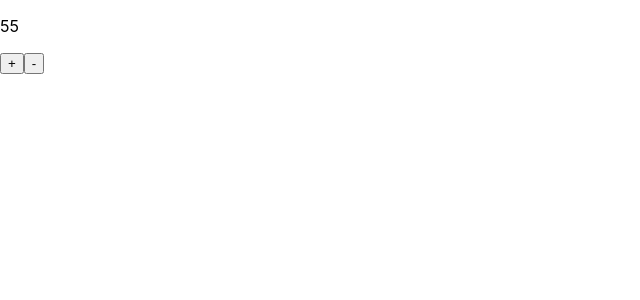
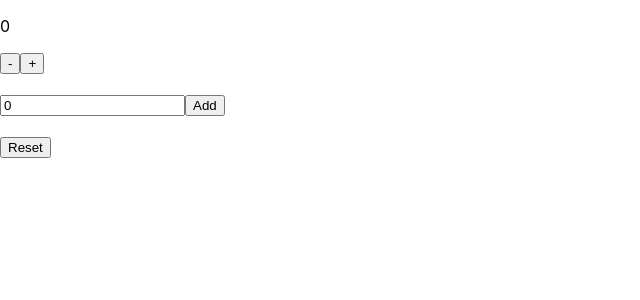
Before and after one commit to GailBowen/tipsblog, a React (Create React App) app: page / in a window 1280 px wide. Shown: the top 300 px of the page, without its empty margins (0-640 px from the left). Built offline with nearby package versions, Linux system fonts and the light colour scheme.

Commit message:
Add increment by amount and reset

```diff
--- a/src/features/counter/Counter.js
+++ b/src/features/counter/Counter.js
@@ -1,18 +1,40 @@
 import React from 'react'
 import { useSelector, useDispatch } from 'react-redux'
 
-import { useState } from "react";
+import { decrement, increment, reset, incrementByAmount } from './counterSlice'
 
-import { decrement, increment } from './counterSlice'
+import { useState } from 'react';
+
+
 
 const Counter = () => {
     const count = useSelector((state) => state.counter.count);
     const dispatch = useDispatch();
+
+    const [incrementAmount, setIncrement] = useState(0);
+
+    const addValue = Number(incrementAmount) || 0;
+
+    const resetAll = () => {
+        dispatch(reset());
+        setIncrement(0);
+    };
+
   return (
     <section>
         <p>{count}</p>
+        <button onClick={() => dispatch(decrement())}>-</button>
         <button onClick={() => dispatch(increment())}>+</button>
-        <button onClick={() => dispatch(decrement())}>-</button>
+        <br/>
+        <br/>
+
+        <input type="number" value={incrementAmount} onChange={(e) => setIncrement(e.target.value)} />
+        <button onClick={() => dispatch(incrementByAmount(addValue))}>Add</button>
+
+        <br/>
+        <br/>
+
+        <button onClick={resetAll}>Reset</button>
 
     </section>
   )
--- a/src/features/counter/counterSlice.js
+++ b/src/features/counter/counterSlice.js
@@ -1,22 +1,28 @@
 import { createSlice } from '@reduxjs/toolkit';
 
 const initialState = {
-    count: 55,
+    count: 0,
 };
 
 export const counterSlice = createSlice({
     name: 'counter',
     initialState,
     reducers: {
-        increment: state => {
+        increment: (state) => {
             state.count += 1;
         },
-        decrement: state => {
+        decrement: (state) => {
             state.count -= 1;
         },
+        reset: (state) => {
+            state.count = 0;
+        },
+        incrementByAmount: (state, action) => {
+            state.count += action.payload;
+        }
     }
 });
 
-export const { increment, decrement } = counterSlice.actions;
+export const { increment, decrement, reset, incrementByAmount } = counterSlice.actions;
 
 export default counterSlice.reducer;
```
